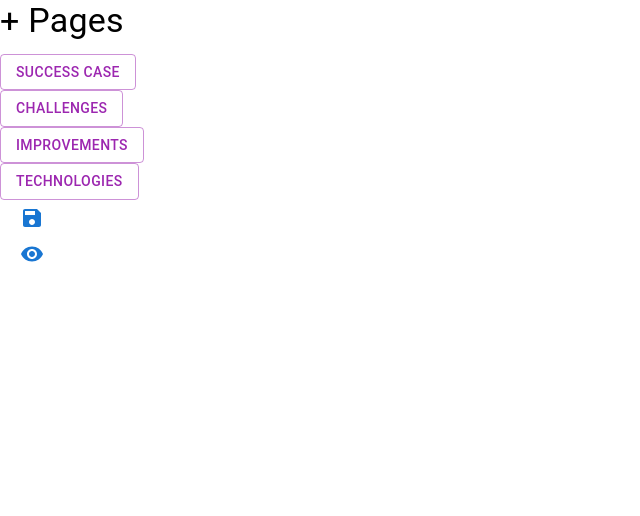
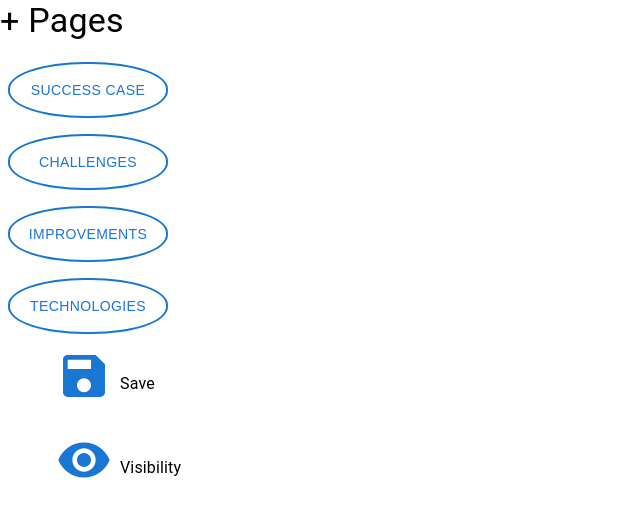
Before and after one commit to gbrizu/success-cases, a React (Create React App) app: page /layout3 in a window 1280 px wide. Shown: the top 516 px of the page, without its empty margins (0-640 px from the left). Built offline with nearby package versions, Linux system fonts and the light colour scheme.

Commit message:
13 Changes in CSS

```diff
--- a/src/components/editionModeUtils/editionModeUtils.js
+++ b/src/components/editionModeUtils/editionModeUtils.js
@@ -1,35 +1,64 @@
-import { Button, Typography } from "@mui/material";
+import { Box, Button, Typography } from "@mui/material";
 import SaveIcon from '@mui/icons-material/Save';
 import VisibilityIcon from '@mui/icons-material/Visibility';
 
 
 function EditionUtils() {
 
+const buttonStyle = { margin: '0.5rem', height:'3.5rem',borderRadius:'48%',minWidth:'10rem',minHeight: '3.5rem', fontFamily: 'Arial',border: '2px solid',}
+
+const buttonContainerStyle = {
+    display: 'flex',
+    alignItems: 'center',
+    marginLeft:'3rem',
+
+
+
+};
+
+const iconStyle = {
+    fontSize: '3.5rem',
+    marginBottom: '1rem',
+};
+
 
     return (
         <>
+            < div class="contenedor"  >
                 <Typography variant="h4" gutterBottom>
                     + Pages
                 </Typography>
                 <div>
-                <Button variant="outlined" color="secondary">Success Case</Button>
+                    <Button  style={buttonStyle} variant="outlined" >Success Case</Button>
                 </div>
                 <div>
-                <Button variant="outlined" color="secondary">Challenges</Button>
+                    <Button style={buttonStyle} variant="outlined" >Challenges </Button>
                 </div>
                 <div>
-                <Button variant="outlined" color="secondary">Improvements</Button>
+                    <Button style={buttonStyle} variant="outlined" >Improvements</Button>
                 </div>
                 <div>
-                <Button variant="outlined" color="secondary">Technologies</Button>
+                    <Button style={buttonStyle} variant="outlined" >Technologies</Button>
                 </div>
-            <div>
-                <Button><SaveIcon></SaveIcon></Button>
-            </div>
-            <div>
-                <Button><VisibilityIcon></VisibilityIcon></Button>
+                <Box sx={buttonContainerStyle}>
+                    <Button>
+                        <SaveIcon sx={iconStyle} />
+                    </Button>
+                    <Typography>
+                        Save
+                    </Typography>
+                </Box>
+                <Box sx={buttonContainerStyle}>
+                    <Button>
+                        <VisibilityIcon sx={iconStyle} />
+                    </Button>
+                    <Typography>
+                        Visibility
+                    </Typography>
+                </Box>
             </div>
         </>
+
     )
 }
 
```
Lines whose indentation alone changed are shown as unchanged.
